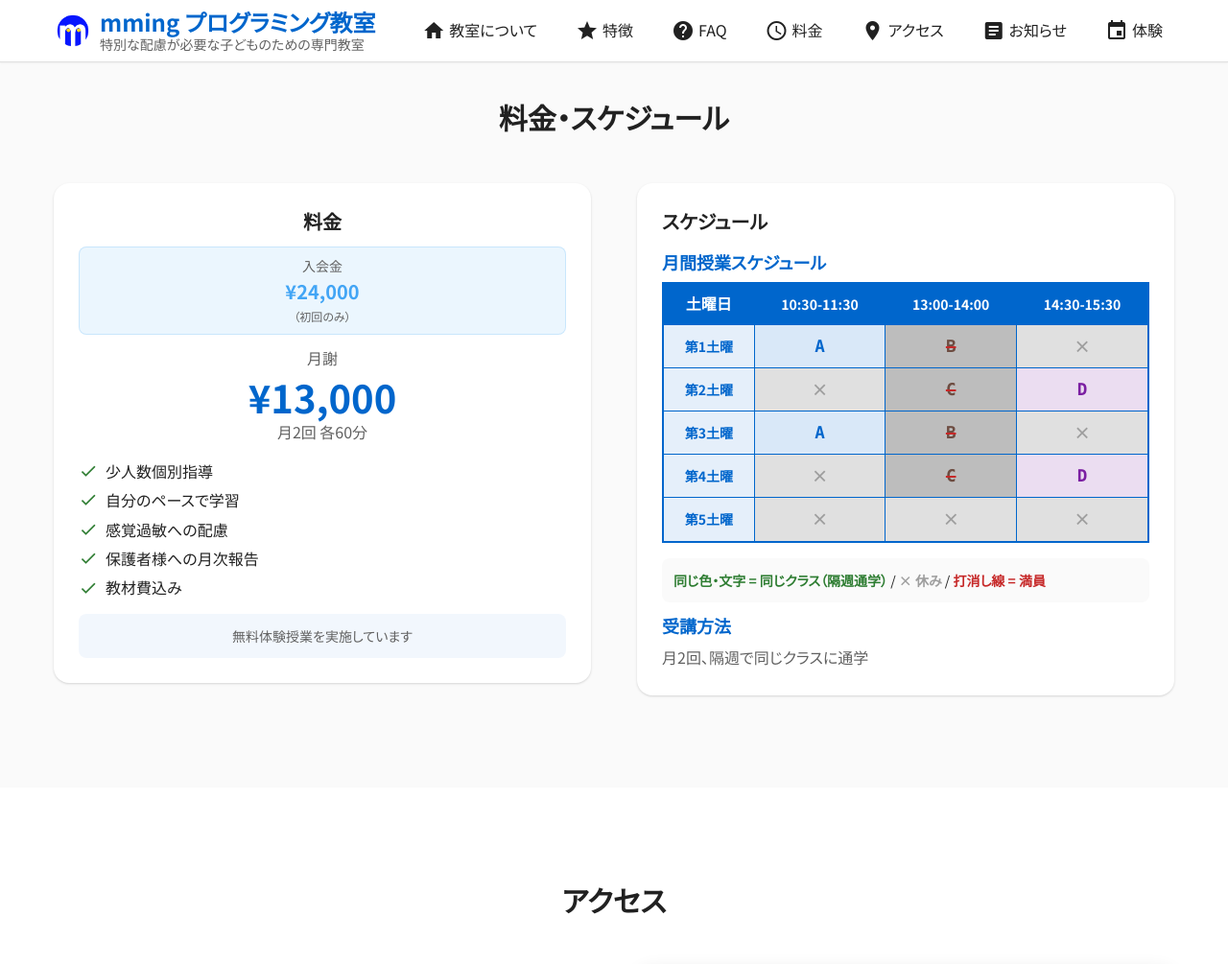
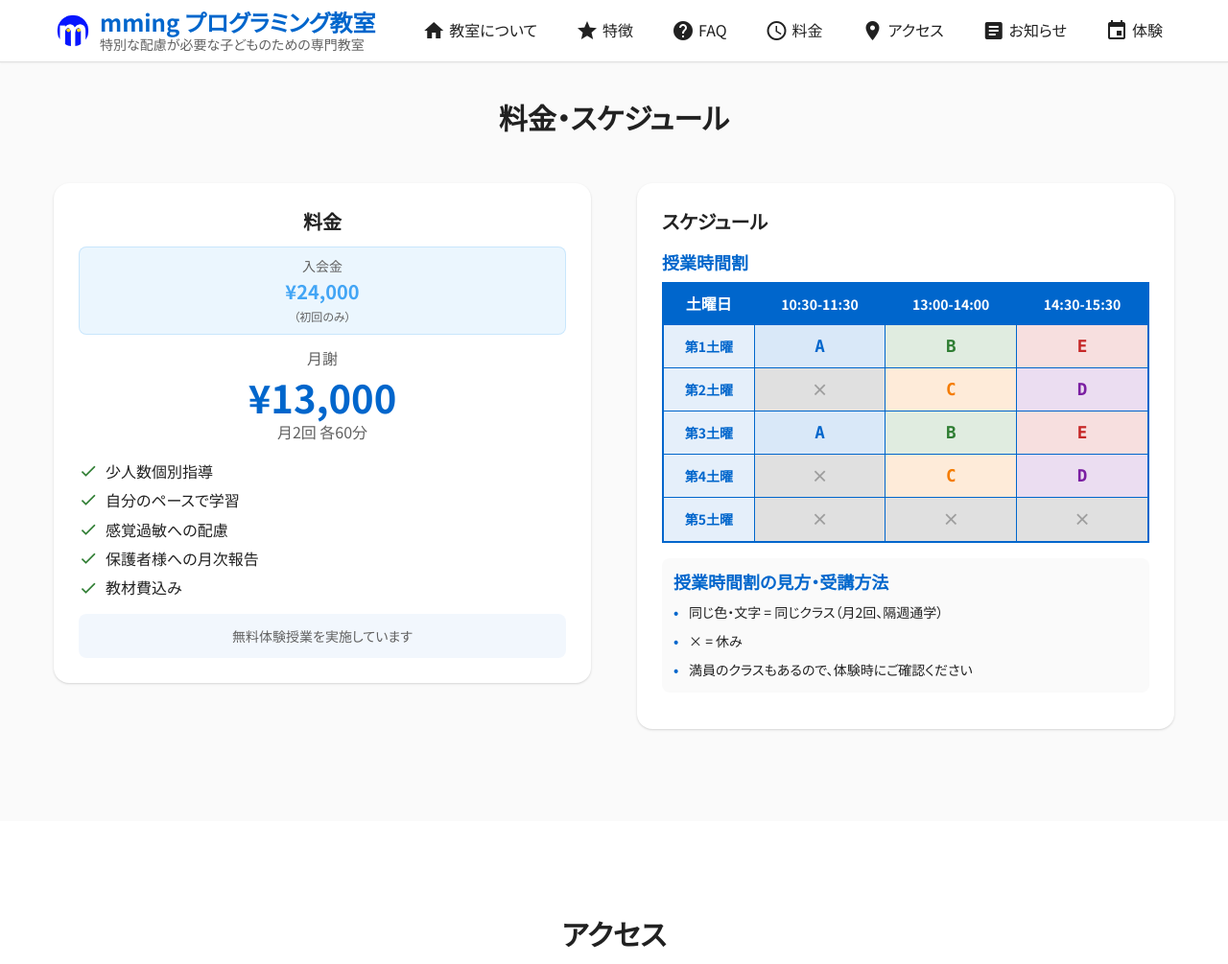
Before and after one commit to Mming-Lab/Mming-Lab.github.io, a Jekyll site: the page built from index.html, in a window 1280 px wide and 1400 px high, scrolled down 5538 px, cut to the strip 0-1005 px from the top of the window. Shown: the whole strip at 96% size. Built offline with Jekyll 4.4.1, drawn with Linux system fonts in a browser that asks for light colours.

Commit message:
スケジュールセクションの重複情報を統合し構造を改善
- 「月間授業スケジュール」→「授業時間割」に変更（重複解消）
- 凡例と受講方法を統合（「授業時間割の見方・受講方法」）
- データ駆動化：ハードコードされた「打消し線 = 満員」をYAMLに移動
- UI改善：横並び→縦並び箇条書き、「/」→「•」記号に変更
- HTMLテンプレート簡素化：重複セクションを削除

🤖 Generated with [Claude Code](https://claude.ai/code)

Co-Authored-By: Claude <noreply@anthropic.com>

```diff
--- a/_data/schedule.yml
+++ b/_data/schedule.yml
@@ -3,7 +3,7 @@ title: "スケジュール"
 
 # スケジュール表
 schedule_table:
-  title: "月間授業スケジュール"
+  title: "授業時間割"
   headers:
     - "土曜日"
     #- "09:00-10:00"
@@ -12,26 +12,25 @@ schedule_table:
     - "14:30-15:30"
   rows:
     - week: "第1土曜"
-      slots: ["A", "B", "×"]
+      slots: ["A", "B", "E"]
     - week: "第2土曜"
       slots: ["×", "C", "D"]
     - week: "第3土曜"
-      slots: ["A", "B", "×"]
+      slots: ["A", "B", "E"]
     - week: "第4土曜"
       slots: ["×", "C", "D"]
     - week: "第5土曜"
       slots: ["×", "×", "×"]
 # 満員クラス設定
 full_classes:
-  - "B"
-  - "C"
+  # - "B"
+  # - "C"
 
-# 凡例
+# 凡例・受講方法
 legend:
-  available: "同じ色・文字 = 同じクラス（隔週通学）"
-  unavailable: "× 休み"
-
-# クラス情報
-class_info:
-  title: "受講方法"
-  description: "月2回、隔週で同じクラスに通学"
+  title: "授業時間割の見方・受講方法"
+  items:
+    - "同じ色・文字 = 同じクラス（月2回、隔週通学）"
+    - "× = 休み"
+    - "満員のクラスもあるので、体験時にご確認ください"
+    # - "打消し線 = 満員"
--- a/_includes/sections/pricing-schedule-section.html
+++ b/_includes/sections/pricing-schedule-section.html
@@ -83,19 +83,14 @@
                     </table>
                 </div>
 
-                <!-- 凡例 -->
+                <!-- 凡例・受講方法 -->
                 <div class="schedule-legend">
-                    <p>
-                        <span class="legend-available">{{ site.data.schedule.legend.available }}</span> /
-                        <span class="legend-unavailable">{{ site.data.schedule.legend.unavailable }}</span> /
-                        <span class="legend-full">打消し線 = 満員</span>
-                    </p>
-                </div>
-
-                <!-- 受講方法 -->
-                <div class="class-info">
-                    <h4>{{ site.data.schedule.class_info.title }}</h4>
-                    <p class="class-description">{{ site.data.schedule.class_info.description }}</p>
+                    <h4>{{ site.data.schedule.legend.title }}</h4>
+                    <ul class="legend-list">
+                        {% for item in site.data.schedule.legend.items %}
+                        <li>{{ item }}</li>
+                        {% endfor %}
+                    </ul>
                 </div>
 
             </div>
--- a/_sass/components/_pricing-access.scss
+++ b/_sass/components/_pricing-access.scss
@@ -443,6 +443,32 @@
     background: $gray-50; // 薄いグレー背景
     border-radius: $border-radius-md; // 8px 角丸
     margin-bottom: $space-3; // 24px 下マージン
+
+    .legend-list {
+      list-style: none; // リストマーカーなし
+      margin: 0; // マージンリセット
+      padding: 0; // パディングリセット
+      display: block; // 縦並び
+      font-size: $font-size-sm; // 14px
+
+      li {
+        margin-bottom: $space-2; // 8px 下マージン
+        padding-left: $space-4; // 16px 左パディング
+        position: relative; // 疑似要素用
+
+        &::before {
+          content: '•'; // ブレット記号
+          position: absolute; // 絶対配置
+          left: 0; // 左端配置
+          color: $primary-color; // プライマリカラー
+          font-weight: 600; // セミボールド
+        }
+
+        &:last-child {
+          margin-bottom: 0; // 最後の項目はマージンなし
+        }
+      }
+    }
 
     p {
       font-size: $font-size-sm; // 14px
```
